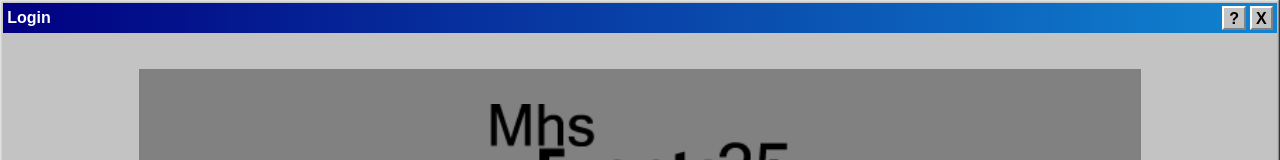
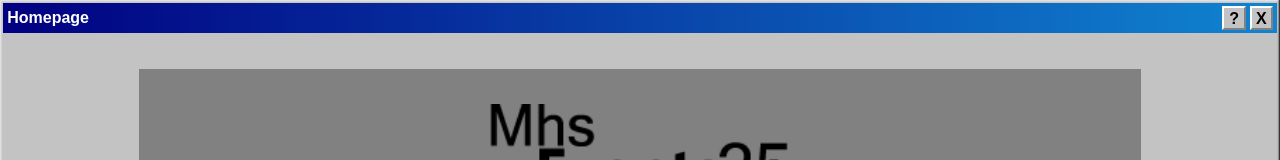
Before and after one commit to Vaganuki/angular_labo_recap, an Angular app: page /homepage in a window 1280 px wide. Shown: the top 160 px of the page. Built offline with nearby package versions, Linux system fonts and the light colour scheme.

Commit message:
samet: change title homepage

```diff
--- a/src/app/components/shared/homepage/homepage.component.html
+++ b/src/app/components/shared/homepage/homepage.component.html
@@ -1,6 +1,6 @@
 <div class="window">
   <div class="titleBar">
-    <div class="title">Login</div>
+    <div class="title">Homepage</div>
     <div>
       <div class="titleButton">?</div>
       <div [routerLink]="['/homepage']" class="titleButton">X</div>
```
